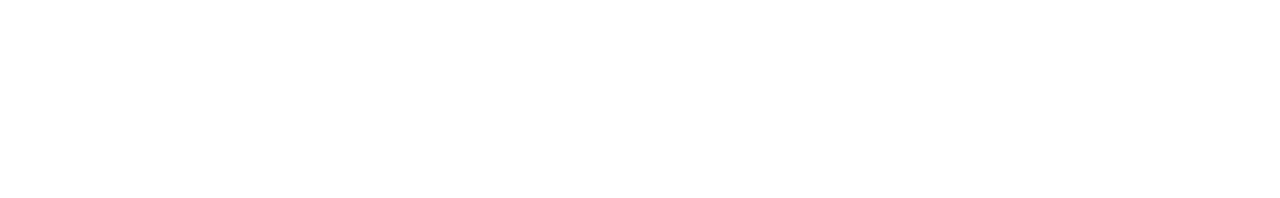
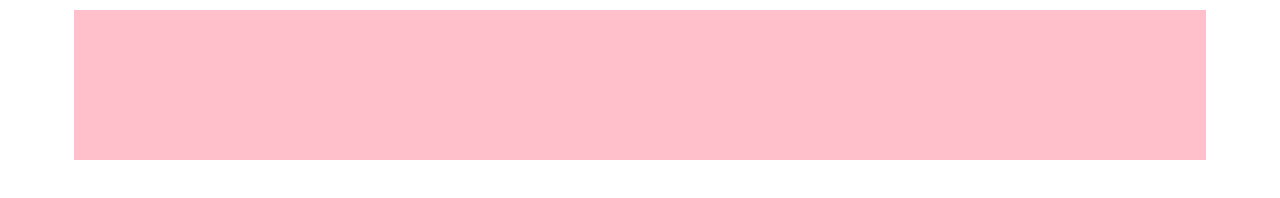
Before and after one commit to daniele-fortuna93/htmlcss-struttura-wp, a plain HTML site: page index.html in a window 1280 px wide. Drawn offline with Linux system fonts and the light colour scheme.

Commit message:
Header completato

```diff
--- a/css/style.css
+++ b/css/style.css
@@ -4,3 +4,14 @@
   margin: 0;
   box-sizing: border-box;
 }
+
+.container{
+  width: 90%;
+  margin: auto;
+  padding: 10px;
+}
+/* intestazione */
+header{
+  height: 150px;
+  background-color: pink;
+}
```
